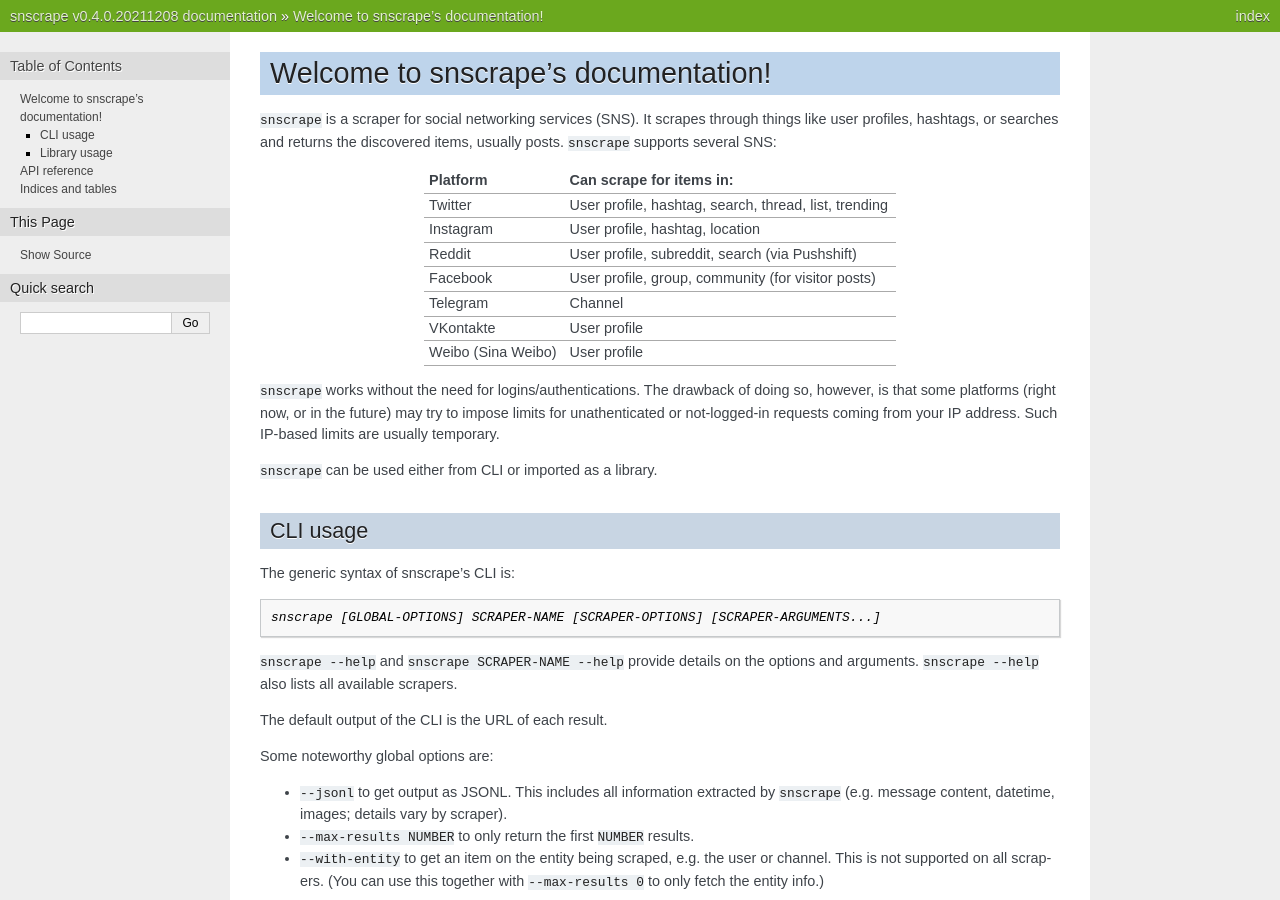
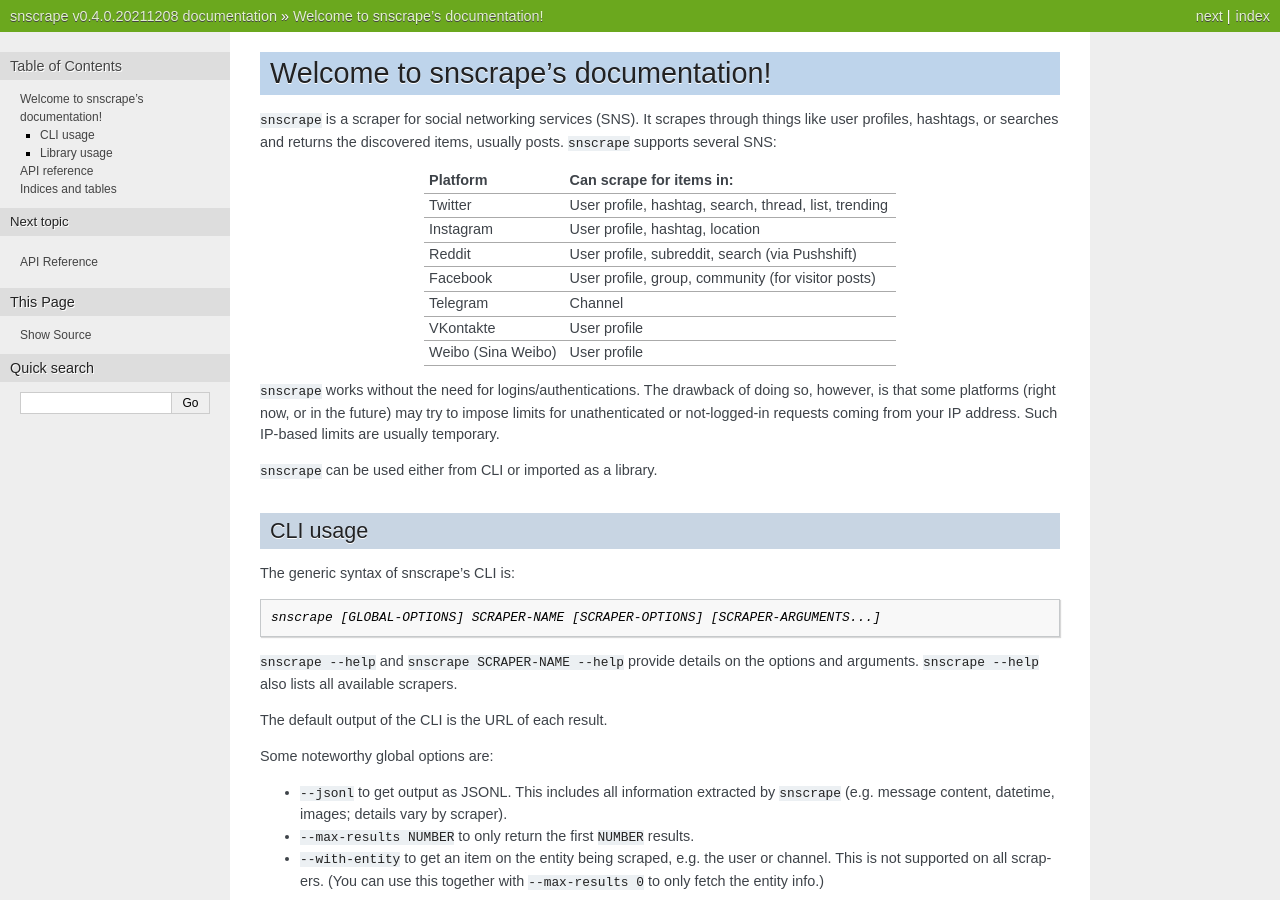
Before and after one commit to JustAnotherArchivist/snscrape, a Sphinx documentation site: the page built from docs/index.rst, in a window 1280 px wide and 900 px high. Built offline with Sphinx 7.4.7, drawn with Linux system fonts in a browser that asks for light colours; some of the changed lines change nothing that is shown.

Commit message:
Modify index.rst to have some toctree structure for entire package

```diff
--- a/docs/index.rst
+++ b/docs/index.rst
@@ -98,7 +98,10 @@
 API reference
 =============
 
-:doc:`api-reference`
+.. toctree::
+	:maxdepth: 5
+
+	api-reference
 
 Indices and tables
 ==================
```
